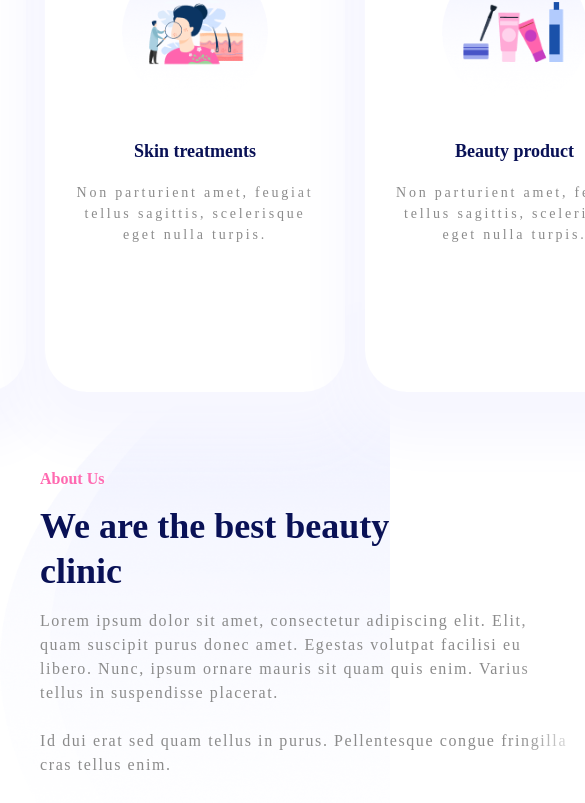
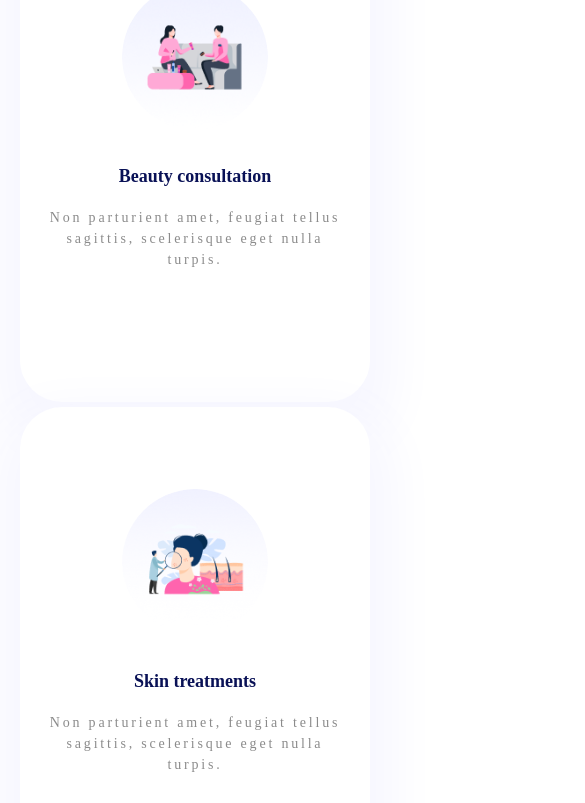
Before and after one commit to dunghieu/beauty-clinic, a React (Create React App) app: page / in a window 390 px wide. Shown: the part 1154-1957 px from the top of the page, 585 px wide, since content can reach past the window. Built offline with nearby package versions, Linux system fonts and the light colour scheme.

Commit message:
make it better

```diff
--- a/src/components/UI/Card.css
+++ b/src/components/UI/Card.css
@@ -9,6 +9,7 @@
   border-radius: 42px;
   transition: 0.5s;
   cursor: pointer;
+  z-index: 5;
 }
 
 .Card__none {
@@ -85,15 +86,15 @@
   transform: scale(1.7);
 }
 
-@media (max-width: 740px) {
+@media only screen and (max-width: 740px) {
   .Card {
-    max-width: 300px;
+    height: 500px;
   }
   .Card__info-describe {
     text-align: center;
   }
 }
-@media (min-width: 740px) and (max-width: 1112px) {
+@media only screen and (min-width: 740px) and (max-width: 1112px) {
   .Card {
     max-width: 500px;
   }
--- a/src/components/UI/Info.css
+++ b/src/components/UI/Info.css
@@ -26,8 +26,16 @@
   line-height: 24px;
 }
 
-@media (min-width: 740px) and (max-width: 1112px) {
-  .Info__title {
+@media only screen and (max-width: 740px) {
+  .Info {
+    max-width: 350px;
+    max-height: fit-content;
+    height: fit-content;
+  }
+}
+
+@media only screen and (min-width: 740px) and (max-width: 1112px) {
+  .Info span {
     text-align: center !important;
   }
 }
--- a/src/components/layout/About.css
+++ b/src/components/layout/About.css
@@ -57,6 +57,7 @@
 }
 
 .About__content-btnGroup {
+  z-index: 1;
   display: flex;
   margin-top: 40px;
   width: 100%;
@@ -84,25 +85,41 @@
   letter-spacing: 0.1em;
 }
 
-@media (max-width: 740px) {
-  .About__content-info {
-    text-align: center;
+@media only screen and (max-width: 740px) {
+  .About {
+    top: 2345px;
   }
 
-  .About__content-btnGroup {
-    justify-content: center;
+  .About__content {
+    flex-direction: column;
+    padding: 0;
+    align-items: center;
   }
 
-  .About__content-btnLeft {
-    padding: 20px;
+  .About__content-left {
+    flex-direction: column;
+    gap: 0;
   }
-  .About__content-btnRight {
-    padding: 20px 0px;
-    width: 300px;
-    margin: 0px;
+
+  .About__content-right {
+    margin: 0;
+  }
+
+  .About__content-right img {
+    max-width: 100%;
+    max-height: 100%;
+  }
+
+  .About__content-btnGroup button {
+    width: 100%;
   }
 }
-@media (min-width: 740px) and (max-width: 1024px) {
+
+@media only screen and (min-width: 740px) and (max-width: 1024px) {
+  .About {
+    top: 1300px;
+  }
+
   .About__content-info {
     display: flex;
     justify-content: center;
@@ -110,13 +127,6 @@
     text-align: center;
   }
 
-  .About__row {
-    width: 100%;
-  }
-  .About__right {
-    display: flex;
-    justify-content: center;
-  }
   .About__content-image {
     max-width: 100%;
   }
--- a/src/components/layout/Contact.css
+++ b/src/components/layout/Contact.css
@@ -91,7 +91,11 @@
   width: 100%;
 }
 
-@media (max-width: 740px) {
+@media only screen and (max-width: 740px) {
+  .Contact {
+    top: 4987px;
+  }
+
   .Contact__left {
     display: none;
   }
@@ -111,7 +115,7 @@
   }
 }
 
-@media (min-width: 740px) and (max-width: 1024px) {
+@media only screen and (min-width: 740px) and (max-width: 1024px) {
   .Contact__rowname {
     gap: 5px;
   }
--- a/src/components/layout/Footer.css
+++ b/src/components/layout/Footer.css
@@ -132,7 +132,11 @@
   cursor: pointer;
 }
 
-@media (max-width: 740px) {
+@media only screen and (max-width: 740px) {
+  .Footer {
+    top: 6000px;
+  }
+
   .Footer__info {
     display: none;
   }
@@ -140,9 +144,13 @@
   .Footer__menu {
     width: 100%;
   }
+
+  .Footer__social {
+    gap: 10px;
+  }
 }
 
-@media (max-width: 1024px) {
+@media only screen and (max-width: 1024px) {
   .Footer__scroll {
     right: 10px;
   }
--- a/src/components/layout/Header.css
+++ b/src/components/layout/Header.css
@@ -127,7 +127,13 @@
   right: 0px;
 }
 
-@media (max-width: 1024px) {
+@media (max-width: 768px) {
+  .show {
+    width: 100%;
+  }
+}
+
+@media only screen and (max-width: 1024px) {
   .Header__content {
     display: none;
   }
--- a/src/components/layout/Professional.css
+++ b/src/components/layout/Professional.css
@@ -30,3 +30,16 @@
   margin: 20px 0px;
   gap: 5%;
 }
+
+@media only screen and (max-width: 740px) {
+  .Professional {
+    top: 3456px;
+  }
+
+  .Professional__item {
+    flex-direction: column;
+    align-items: center;
+    justify-content: center;
+    gap: 0px;
+  }
+}
--- a/src/components/layout/Professional.js
+++ b/src/components/layout/Professional.js
@@ -12,39 +12,35 @@ const socialMedia = [iconTwitter, iconFacebook, iconInstagram];
 
 const Professional = () => {
   return (
-    <div className='Professional'>
-      <div className='Professional__wrapper'>
-        <Info className='Professional__Info'>
-          <span>Main Services</span>
-          <h2> Learn services to focus on your beauty</h2>
-          <p>
-            Porta rhoncus orci condimentum vitae lobortis eu dignissim non
-            massa. Non parturient amet, feugiat tellus sagittis, scelerisque
-            eget nulla turpis
-          </p>
+    <div className="Professional">
+      <div className="Professional__wrapper">
+        <Info className="Professional__Info">
+          <span>Professional Teams</span>
+          <h2>The Professional expert</h2>
+          <p>Lorem ipsum dolor sit amet, consectetur adipiscing elit ut aliquam.</p>
         </Info>
-        <div className='Professional__item'>
+        <div className="Professional__item">
           <Card
-            className='Card__none'
+            className="Card__none"
             image={professionalImg1}
-            title='Surgeon'
-            name='Briyan Nevalli'
-            describe='Lorem ipsum dolor sit amet, consectetur adipiscing elit ut aliquam, purus sit'
+            title="Surgeon"
+            name="Briyan Nevalli"
+            describe="Lorem ipsum dolor sit amet, consectetur adipiscing elit ut aliquam, purus sit"
             contact={socialMedia}
           />
           <Card
             image={professionalImg2}
-            title='Dermatologist'
-            name='Bella sebastian'
-            describe='Lorem ipsum dolor sit amet, consectetur adipiscing elit ut aliquam, purus sit'
+            title="Dermatologist"
+            name="Bella sebastian"
+            describe="Lorem ipsum dolor sit amet, consectetur adipiscing elit ut aliquam, purus sit"
             contact={socialMedia}
           />
           <Card
-            className='Card__none'
-            title='Stylist expert'
+            className="Card__none"
+            title="Stylist expert"
             image={professionalImg3}
-            name='Lilly Adams'
-            describe='Lorem ipsum dolor sit amet, consectetur adipiscing elit ut aliquam, purus sit'
+            name="Lilly Adams"
+            describe="Lorem ipsum dolor sit amet, consectetur adipiscing elit ut aliquam, purus sit"
             contact={socialMedia}
           />
         </div>
--- a/src/components/layout/Service.css
+++ b/src/components/layout/Service.css
@@ -29,3 +29,12 @@
   gap: 5%;
   margin: 20px auto;
 }
+
+@media only screen and (max-width: 740px) {
+  .Service__item {
+    flex-direction: column;
+    align-items: center;
+    justify-content: center;
+    gap: 5px;
+  }
+}
--- a/src/components/layout/Slider.css
+++ b/src/components/layout/Slider.css
@@ -98,7 +98,7 @@
   background-color: #8b8b8b;
 }
 
-@media (max-width: 770px) {
+@media only screen and (max-width: 770px) {
   .Slider__main-right {
     position: absolute;
     z-index: -5;
```
